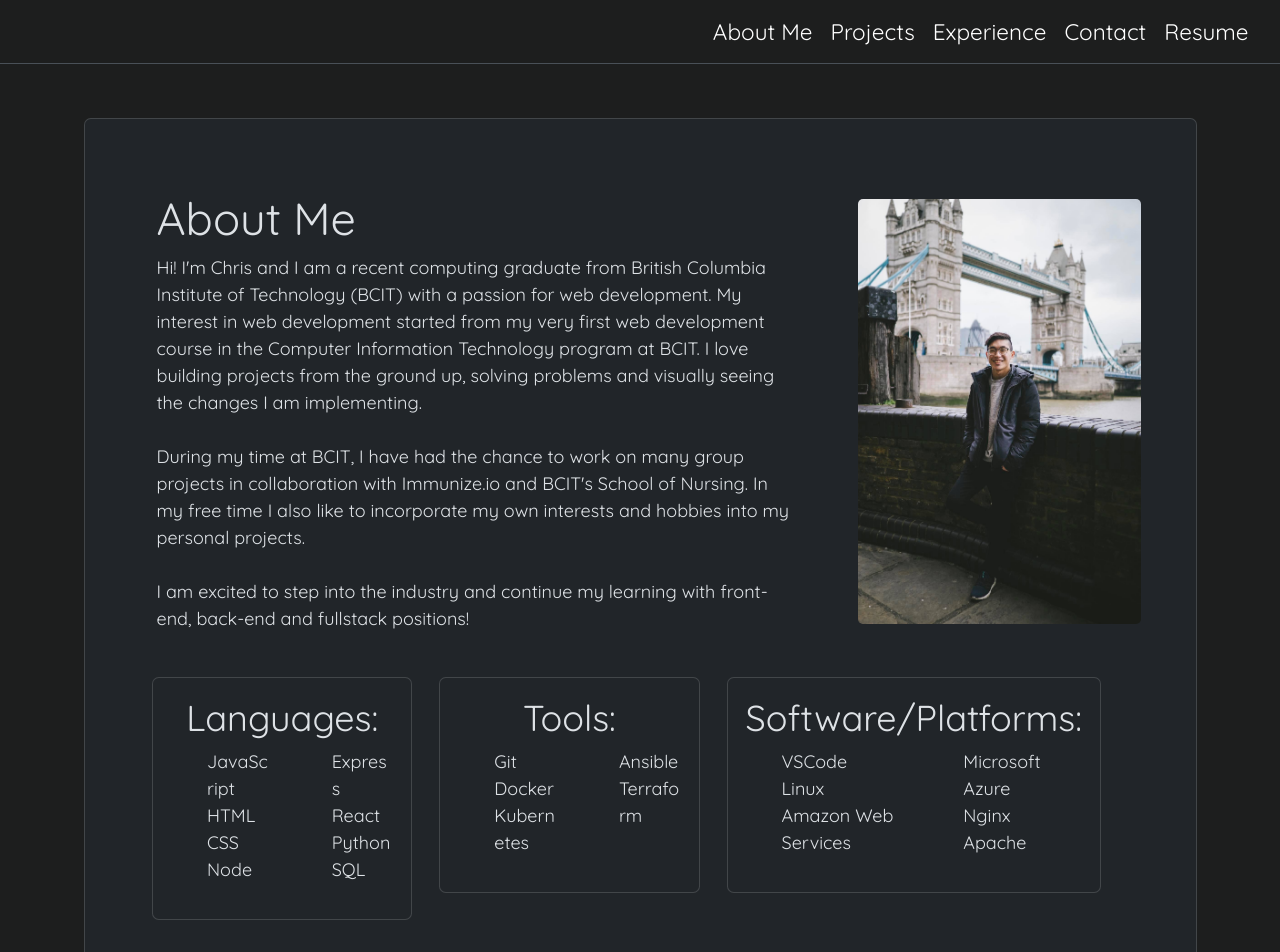
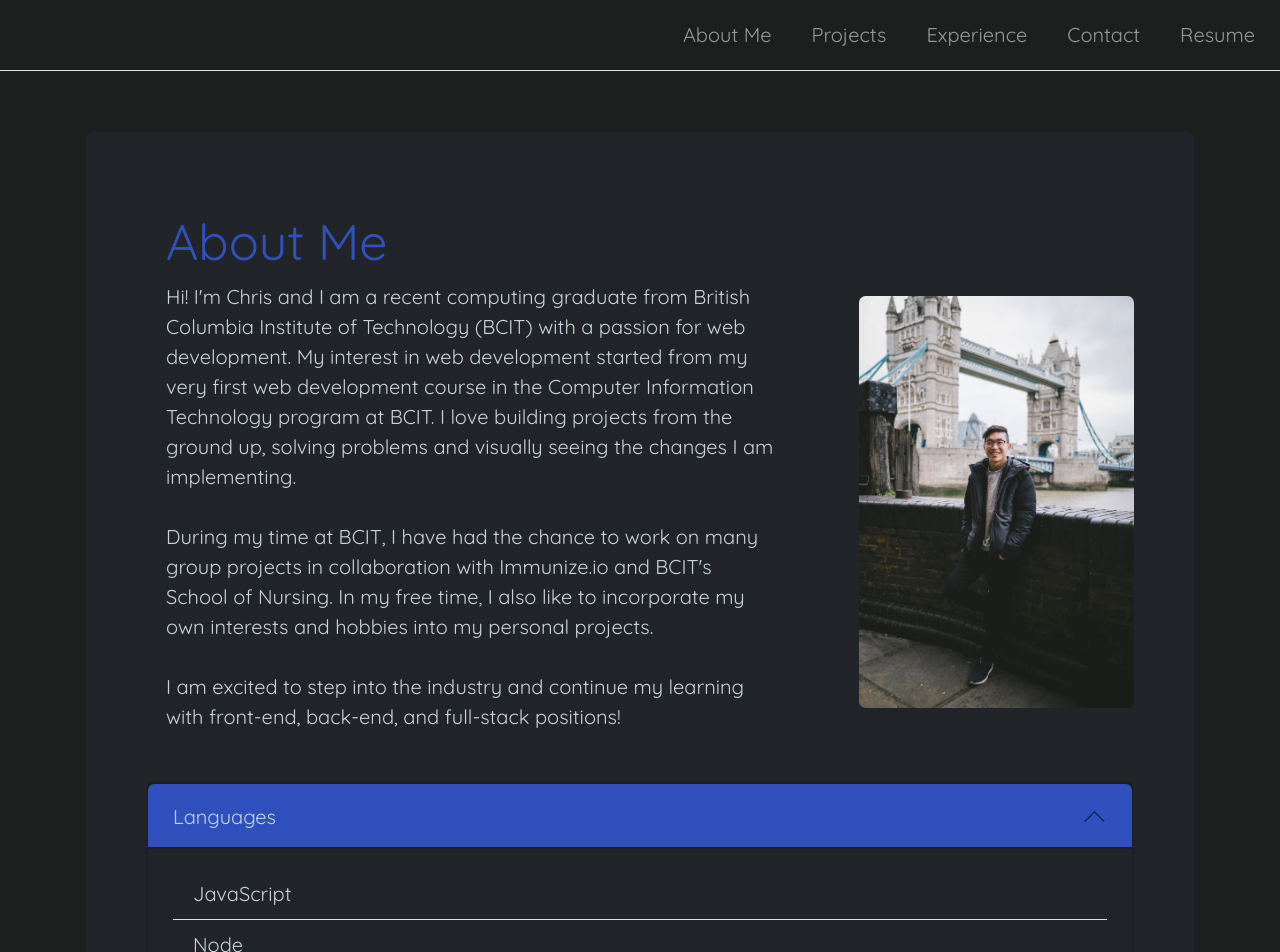
Before and after one commit to chrismok17/chrismok17, a React (Create React App) app: page / in a window 1280 px wide. Shown: the top 952 px of the page. Built offline with nearby package versions, Linux system fonts and the light colour scheme.

Commit message:
moved to react-bootstrap, completed accordion component for skills

```diff
--- a/package.json
+++ b/package.json
@@ -12,6 +12,7 @@
     "@types/react-dom": "^18.2.1",
     "bootstrap": "^5.3.0",
     "react": "^18.2.0",
+    "react-bootstrap": "^2.8.0",
     "react-dom": "^18.2.0",
     "react-image-gallery": "^1.2.11",
     "react-scripts": "5.0.1",
@@ -44,6 +45,7 @@
     ]
   },
   "devDependencies": {
+    "@babel/plugin-proposal-private-property-in-object": "^7.15.0",
     "@types/react-image-gallery": "^1.2.0",
     "@types/react-scroll": "^1.8.6"
   }
--- a/src/App.tsx
+++ b/src/App.tsx
@@ -7,6 +7,7 @@ import Links from './components/Links';
 import Projects from './components/Projects';
 import Experience from './components/Experience';
 import Menu from './components/Menu';
+// import SkillsSection from './components/SkillsSection';
 // import FadeInSection from './components/FadeInSection';
 
 function App() {
@@ -15,6 +16,7 @@ function App() {
       <Menu/>
       {/* <FadeInSection> */}
         <About/>
+        {/* <SkillsSection/> */}
       {/* </FadeInSection> */}
       {/* <FadeInSection> */}
         <Projects/>
--- a/src/App_bs.css
+++ b/src/App_bs.css
@@ -8,7 +8,7 @@
   --tertiary: #c7d3dd;
   --dark-blue: #3051BD;
   --flash-white: #eff2f1;
-  font-size: 18px;
+  font-size: 20px;
   max-width: 100%;
 }
 
@@ -18,7 +18,21 @@
 }
 
 .navbar {
-    background-color: var(--main);
+  background-color: var(--main);
+  justify-content: flex-end; /* Align items to the right */
+}
+
+.navbar-nav {
+  flex-direction: row; /* Display items horizontally */
+}
+
+.nav-link {
+  color: var(--tertiary);
+  margin-left: 20px; /* Add some spacing between the items */
+}
+
+.nav-link:hover {
+  cursor: pointer;
 }
 
 .img-fluid {
@@ -26,3 +40,31 @@
     max-height: 425px;
     border-radius: 5px;
 }
+
+.accordion {
+  --bs-accordion-bg: #212529 !important;
+  --bs-accordion-border-color: var(--main) !important;
+  --bs-accordion-active-bg: var(var(--dark-blue)) !important;
+  --bs-accordion-border-width: 2px !important;
+}
+
+.accordion-button {
+  color: var(--tertiary) !important;
+}
+
+.accordion-button:focus, .accordion-button:hover {
+  background-color: var(--dark-blue) !important;
+  border-color: var(--dark-blue) !important;
+}
+
+.accordion-button:not(.collapsed) {
+  background-color: var(--dark-blue) !important;
+}
+
+.list-group {
+  --bs-list-group-bg: #212529 !important;
+}
+
+.list-group-item {
+  color: var(--tertiary) !important;
+}
--- a/src/components/About.tsx
+++ b/src/components/About.tsx
@@ -1,34 +1,39 @@
 import React from "react";
 import SkillsSection from './SkillsSection';
+import { Container, Card, Row, Col } from 'react-bootstrap';
+
 
 const About = () => {
+    const textColour = {
+        color: "var(--tertiary)"
+    }
     return (
-        <>
-        <div className="container my-5">
-            <div className="card mx-auto p-5" data-bs-theme='dark' id="about-me">
-                <div className="row g-0">
-                    <div className="col-md-8 d-flex align-items-container">
-                        <div className="card-body">
-                            <h1 className="card-title">About Me</h1>
-                                <div className="card-text">
-                                    Hi! I'm Chris and I am a recent computing graduate from British Columbia Institute of Technology (BCIT) with a passion for web development. My interest in web development started from my very first web development course in the Computer Information Technology program at BCIT. I love building projects from the ground up, solving problems and visually seeing the changes I am implementing.<br/><br/>
+        <Container className="my-5">
+            <Card className="mx-auto p-5" bg="dark" id="about-me">
+                <Row>
+                    <Col md={8} className="d-flex align-items-container">
+                        <Card.Body>
+                            <Card.Title style={{ color: '#3051BD', fontSize: '2.5rem'}}>About Me</Card.Title>
+                            <Card.Text style={textColour}>
+                                Hi! I'm Chris and I am a recent computing graduate from British Columbia Institute of Technology (BCIT) with a passion for web development. My interest in web development started from my very first web development course in the Computer Information Technology program at BCIT. I love building projects from the ground up, solving problems and visually seeing the changes I am implementing.<br/><br/>
 
-                                    During my time at BCIT, I have had the chance to work on many group projects in collaboration with Immunize.io and BCIT's School of Nursing. In my free time I also like to incorporate my own interests and hobbies into my personal projects.<br/><br/>
+                                During my time at BCIT, I have had the chance to work on many group projects in collaboration with Immunize.io and BCIT's School of Nursing. In my free time, I also like to incorporate my own interests and hobbies into my personal projects.<br/><br/>
 
-                                    I am excited to step into the industry and continue my learning with front-end, back-end and fullstack positions!
-                                </div>
-                        </div>
-                    </div>
-                    <div className="col-md-4 d-flex justify-content-end align-items-center">
-                        <img className="img-fluid" src={require("../assets/images/me.jpg")} alt="Christopher Mok"/>
-                    </div>
-                    <SkillsSection />
-                </div>
-            </div>
-        </div>
+                                I am excited to step into the industry and continue my learning with front-end, back-end, and full-stack positions!
+                            </Card.Text>
+                        </Card.Body>
+                    </Col>
+                    <Col md={4} className="d-flex justify-content-end align-items-center">
+                        <Card.Img className="img-fluid mt-5" src={require("../assets/images/me.jpg")} alt="Christopher Mok" style={{ width: '275px', maxWidth: '100%' }} />
+                    </Col>
+                    {/* <SkillsSection /> */}
+                </Row>
+                <SkillsSection />
+            </Card>
 
-        </>
+        </Container>
     );
 };
 
+
 export default About;
--- a/src/components/Menu.tsx
+++ b/src/components/Menu.tsx
@@ -1,5 +1,6 @@
 import React, { useState, useEffect }  from "react";
 import { Link, animateScroll as scroll } from "react-scroll";
+import { Navbar, Container, Nav } from 'react-bootstrap';
 
 const Menu = () => {
     const [prevScrollPos, setPrevScrollPos] = useState(0);
@@ -24,42 +25,20 @@ const Menu = () => {
 
     return (
         <>
-            <nav className='navbar sticky-top border-bottom border-bottom-dark' data-bs-theme='dark'>
-                <div className="container-fluid  d-flex justify-content-end">
-                    <a className="navbar-brand" onClick={scrollToTop} href="/#">About Me</a>
-                    <Link className="navbar-brand" to="projects" smooth={true} isDynamic={true}>
-                        Projects
-                    </Link>
-                    <Link className="navbar-brand" to="experience" smooth={true} isDynamic={true}>
-                        Experience
-                    </Link>
-                    <Link className="navbar-brand" to="links" smooth={true} isDynamic={true}>
-                        Contact
-                    </Link>
-                    <a className="navbar-brand" href={require("../assets/Christopher_Mok_Resume_2023.pdf")} target="_blank" rel="noreferrer">Resume</a>
-                </div>
-                {/* <ul>
-                    <li>
-                        <a onClick={scrollToTop} href="/#">About Me</a>
-                    </li>
-                    <li>
-                        <Link to="projects" smooth={true} isDynamic={true}>
-                        Projects
-                        </Link>
-                    </li>
-                    <li>
-                        <Link to="experience" smooth={true} isDynamic={true}>
-                        Experience
-                        </Link>
-                    </li>
-                    <li>
-                        <Link to="links" smooth={true} isDynamic={true}>
-                        Contact
-                        </Link>
-                    </li>
-                    <li><a href={require("../assets/Christopher_Mok_Resume_2023.pdf")} target="_blank" rel="noreferrer">Resume</a></li>
-                </ul> */}
-            </nav>
+            <Navbar sticky="top" expand="sm" variant="dark" className="border-bottom border-bottom-dark w-100">
+                <Container fluid className="justify-content-end">
+                <Navbar.Toggle aria-controls="navbar-nav" />
+                    <Navbar.Collapse id="navbar-nav">
+                        <Nav className="ms-auto">
+                            <Nav.Link onClick={scrollToTop} href="/#" className="nav-link">About Me</Nav.Link>
+                            <Link to="projects" smooth={true} isDynamic={true} className="nav-link">Projects</Link>
+                            <Link to="experience" smooth={true} isDynamic={true} className="nav-link">Experience</Link>
+                            <Link to="links" smooth={true} isDynamic={true} className="nav-link">Contact</Link>
+                            <Nav.Link href={require("../assets/Christopher_Mok_Resume_2023.pdf")} target="_blank" rel="noreferrer" className="nav-link">Resume</Nav.Link>
+                        </Nav>
+                    </Navbar.Collapse>
+                </Container>
+            </Navbar>
         </>
     );
 };
--- a/src/components/SkillsSection.tsx
+++ b/src/components/SkillsSection.tsx
@@ -1,81 +1,98 @@
 import React from 'react';
+import {Accordion, ListGroup} from 'react-bootstrap';
 
 const SkillsSection = () => {
   return (
-    <div className="row mt-4">
-        <div className="col">
-            <div className="card">
+    <>
+        <Accordion defaultActiveKey="0" className='mt-4' >
+            <Accordion.Item eventKey="0">
+                <Accordion.Header>Languages</Accordion.Header>
+                    <Accordion.Body>
+                        <ListGroup variant="flush">
+                            <ListGroup.Item>JavaScript</ListGroup.Item>
+                            <ListGroup.Item>Node</ListGroup.Item>
+                            <ListGroup.Item>Express</ListGroup.Item>
+                            <ListGroup.Item>React</ListGroup.Item>
+                            <ListGroup.Item>Python</ListGroup.Item>
+                            <ListGroup.Item>SQL</ListGroup.Item>
+                        </ListGroup>
+                    </Accordion.Body>
+            </Accordion.Item>
+            <Accordion.Item eventKey="1">
+                <Accordion.Header>Tools</Accordion.Header>
+                    <Accordion.Body>
+                        <ListGroup variant="flush">
+                            <ListGroup.Item>VSCode</ListGroup.Item>
+                            <ListGroup.Item>Git</ListGroup.Item>
+                            <ListGroup.Item>Docker</ListGroup.Item>
+                            <ListGroup.Item>Kubernete</ListGroup.Item>
+                            <ListGroup.Item>Ansible</ListGroup.Item>
+                            <ListGroup.Item>Terraform</ListGroup.Item>
+                        </ListGroup>
+                    </Accordion.Body>
+            </Accordion.Item>
+            <Accordion.Item eventKey="2">
+                <Accordion.Header>Software/Platforms</Accordion.Header>
+                    <Accordion.Body>
+                        <ListGroup variant="flush">
+                            <ListGroup.Item>Linux</ListGroup.Item>
+                            <ListGroup.Item>Amazon Web Services</ListGroup.Item>
+                            <ListGroup.Item>Microsoft Azure</ListGroup.Item>
+                            <ListGroup.Item>Google Cloud</ListGroup.Item>
+                            <ListGroup.Item>Nginx</ListGroup.Item>
+                            <ListGroup.Item>Apache</ListGroup.Item>
+                        </ListGroup>
+                    </Accordion.Body>
+            </Accordion.Item>
+        </Accordion>
+        {/* <div className='card-group mt-5'>
+            <div className="card border-dark mx-2 h-100">
                 <div className="card-body">
-                    <h2 className='text-center'>Languages:</h2>
-                    <div className="row">
-                        <div className="col-md-6">
-                            <ul className="list-group-flush">
-                            <li className="list-group-item">JavaScript</li>
-                            <li className="list-group-item">HTML</li>
-                            <li className="list-group-item">CSS</li>
-                            <li className="list-group-item">Node</li>
-                            </ul>
-                        </div>
-                        <div className="col-md-6">
-                            <ul className="list-group-flush">
-                            <li className="list-group-item">Express</li>
-                            <li className="list-group-item">React</li>
-                            <li className="list-group-item">Python</li>
-                            <li className="list-group-item">SQL</li>
+                    <h3 className="card-title">Languages:</h3>
+                    <div className='card-text'>
+                        <ul className='list-group list-group-flush'>
+                            <li className='list-group-item'>JavaScript</li>
+                            <li className='list-group-item'>Node</li>
+                            <li className='list-group-item'>Express</li>
+                            <li className='list-group-item'>React</li>
+                            <li className='list-group-item'>Python</li>
+                            <li className='list-group-item'>SQL</li>
                         </ul>
                     </div>
                 </div>
+
             </div>
-            </div>
-        </div>
-
-        <div className="col">
-            <div className="card">
+            <div className="card border-dark mx-2 h-100">
                 <div className="card-body">
-                    <h2 className='text-center'>Tools:</h2>
-                        <div className="row">
-                            <div className="col-md-6">
-                                <ul className="list-group-flush">
+                    <h3 className="card-title">Tools:</h3>
+                    <div className='card-text'>
+                        <ul className='list-group list-group-flush'>
                             <li className="list-group-item">Git</li>
                             <li className="list-group-item">Docker</li>
                             <li className="list-group-item">Kubernetes</li>
-                                </ul>
-                            </div>
-                            <div className="col-md-6">
-                                <ul className="list-group-flush">
                             <li className="list-group-item">Ansible</li>
                             <li className="list-group-item">Terraform</li>
                         </ul>
                     </div>
                 </div>
             </div>
-            </div>
-        </div>
-
-            <div className="col">
-                <div className="card">
+            <div className="card border-dark mx-2 h-100">
                 <div className="card-body">
-                        <h2 className='text-center'>Software/Platforms:</h2>
-                            <div className="row">
-                                <div className="col-md-6">
-                                    <ul className="list-group-flush">
-                                        <li className="list-group-item">VSCode</li>
-                                        <li className="list-group-item">Linux</li>
-                                        <li className="list-group-item">Amazon Web Services</li>
-                                    </ul>
-                                </div>
-                                <div className="col-md-6">
-                                    <ul className="list-group-flush">
-                                        <li className="list-group-item">Microsoft Azure</li>
-                                        <li className="list-group-item">Nginx</li>
-                                        <li className="list-group-item">Apache</li>
+                    <h3 className="card-title">Software/Platforms:</h3>
+                    <div className='card-text'>
+                        <ul className='list-group list-group-flush'>
+                            <li className='list-group-item'>VSCode</li>
+                            <li className='list-group-item'>Git</li>
+                            <li className='list-group-item'>Linux</li>
+                            <li className='list-group-item'>Amazon Web Services</li>
+                            <li className='list-group-item'>Microsoft Azure</li>
+                            <li className='list-group-item'>Nginx</li>
                         </ul>
                     </div>
                 </div>
             </div>
-                </div>
-            </div>
-    </div>
+        </div> */}
+    </>
   );
 };
 
```
Also changed, not shown: 1 other file (tests, documents, lock files or other folders). Lines whose indentation alone changed are shown as unchanged.
